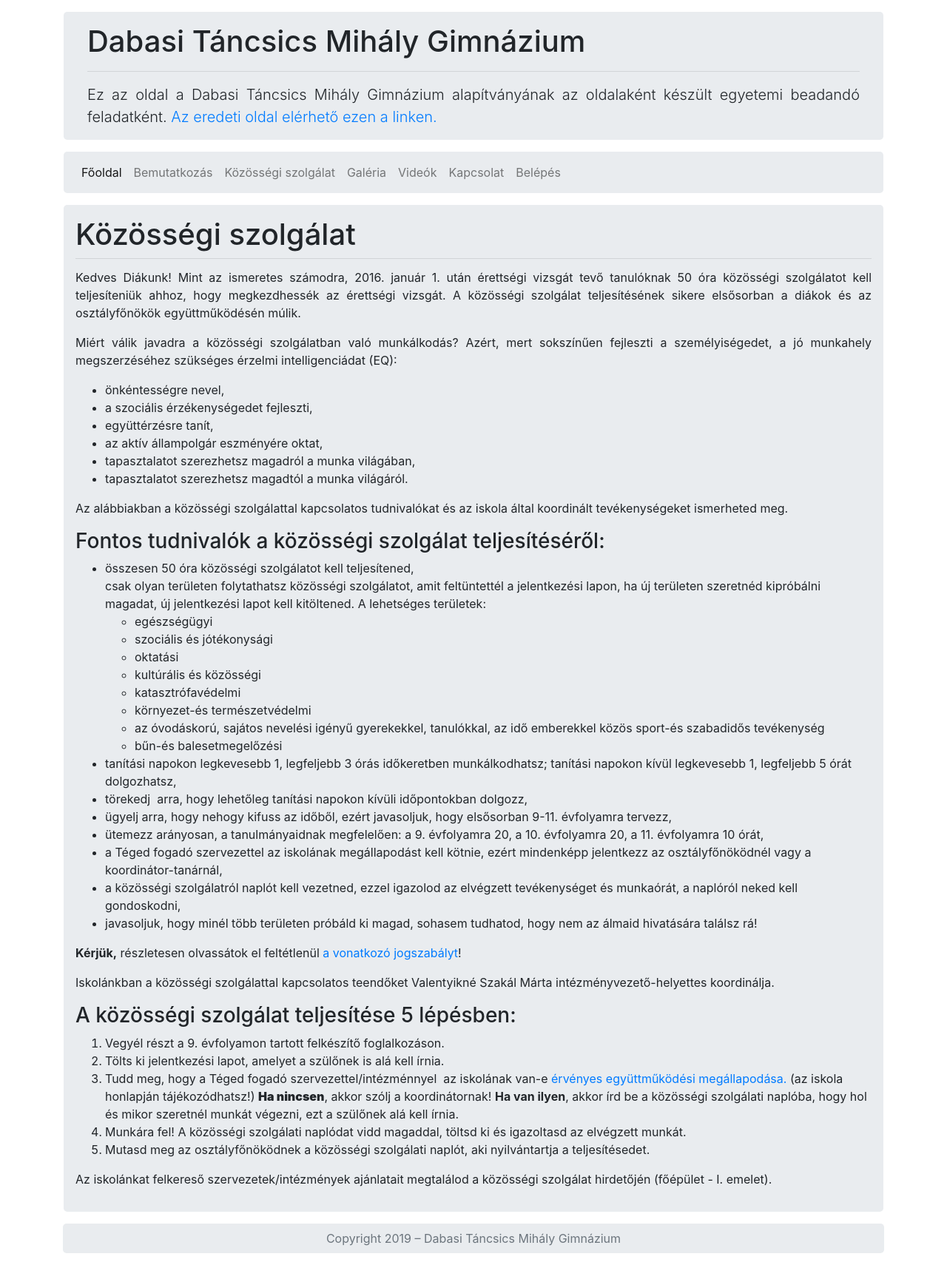
After one commit to kovacsguido/webprog1, a PHP site: page /index.php?page=community-service in a window 1280 px wide. The commit adds this page. Shown: the whole page at 74% size. Run offline with PHP 8.4, Linux system fonts and the light colour scheme; some libraries are stand-ins or nearby versions.

Commit message:
Added a new text page

```diff
--- a/includes/config.inc.php
+++ b/includes/config.inc.php
@@ -10,7 +10,7 @@ $headDetails = [
 ];
 
 $footerDetails = [
-    'copyright' => 'Copyright ' . date("Y") . '.',
+    'copyright' => 'Copyright ' . date("Y"),
     'company'   => 'Dabasi Táncsics Mihály Gimnázium'
 ];
 
@@ -22,6 +22,10 @@ $pages = [
     'about-us' => [
         'file'  => 'about-us',
         'title' => 'Bemutatkozás'
+    ],
+    'community-service' => [
+        'file'  => 'community-service',
+        'title' => 'Közösségi szolgálat'
     ],
     'contact'    => [
         'file'  => 'contact',
--- /dev/null
+++ b/templates/community-service.tpl.php
@@ -0,0 +1,46 @@
+<h1>Közösségi szolgálat</h1>
+<hr class="my-4">
+<p>Kedves Diákunk!&nbsp;<span style="line-height: 1.3em;">Mint az ismeretes számodra, 2016. január 1. után érettségi vizsgát tevő tanulóknak 50 óra közösségi szolgálatot kell teljesíteniük ahhoz, hogy megkezdhessék az érettségi vizsgát. A&nbsp;</span>közösségi szolgálat teljesítésének sikere elsősorban a diákok és az osztályfőnökök együttműködésén múlik.</p>
+<p>Miért válik javadra a közösségi szolgálatban való munkálkodás? Azért, mert sokszínűen fejleszti a személyiségedet, a jó munkahely megszerzéséhez szükséges érzelmi intelligenciádat (EQ):</p>
+<ul>
+    <li>önkéntességre nevel,</li>
+    <li>a szociális érzékenységedet fejleszti,</li>
+    <li>együttérzésre tanít,</li>
+    <li>az aktív állampolgár eszményére oktat,</li>
+    <li>tapasztalatot szerezhetsz magadról a munka világában,</li>
+    <li>tapasztalatot szerezhetsz magadtól a munka világáról.&nbsp;</li>
+</ul>
+<p>Az alábbiakban a közösségi szolgálattal kapcsolatos tudnivalókat és az iskola által koordinált tevékenységeket ismerheted meg.</p>
+<h3>Fontos tudnivalók a közösségi szolgálat teljesítéséről:</h3>
+<ul>
+    <li>összesen 50 óra közösségi szolgálatot kell teljesítened,</li>
+    csak olyan területen folytathatsz közösségi szolgálatot, amit feltüntettél a jelentkezési lapon, ha új területen szeretnéd kipróbálni magadat, új jelentkezési lapot kell kitöltened. A lehetséges területek:
+    <ul>
+        <li>egészségügyi</li>
+        <li>szociális és jótékonysági</li>
+        <li>oktatási</li>
+        <li>kultúrális és közösségi</li>
+        <li>katasztrófavédelmi</li>
+        <li>környezet-és természetvédelmi</li>
+        <li>az óvodáskorú, sajátos nevelési igényű gyerekekkel, tanulókkal, az idő emberekkel közös sport-és szabadidős tevékenység</li>
+        <li>bűn-és balesetmegelőzési</li>
+    </ul>
+    <li>tanítási napokon legkevesebb 1, legfeljebb 3 órás időkeretben munkálkodhatsz; tanítási napokon kívül legkevesebb 1, legfeljebb 5 órát dolgozhatsz,</li>
+    <li>törekedj &nbsp;arra, hogy lehetőleg tanítási napokon kívüli időpontokban dolgozz,</li>
+    <li>ügyelj arra, hogy nehogy kifuss az időből, ezért javasoljuk, hogy elsősorban 9-11. évfolyamra tervezz,</li>
+    <li>ütemezz arányosan, a tanulmányaidnak megfelelően: a 9. évfolyamra 20, a 10. évfolyamra 20, a 11. évfolyamra 10 órát,</li>
+    <li>a Téged fogadó szervezettel az iskolának megállapodást kell kötnie, ezért mindenképp jelentkezz az osztályfőnöködnél vagy a koordinátor-tanárnál,</li>
+    <li>a közösségi szolgálatról naplót kell vezetned, ezzel igazolod az elvégzett tevékenységet és munkaórát, a naplóról neked kell gondoskodni,</li>
+    <li>javasoljuk, hogy minél több területen próbáld ki magad, sohasem tudhatod, hogy nem az álmaid hivatására találsz rá!</li>
+</ul>
+<p><strong>Kérjük,</strong> részletesen olvassátok el feltétlenül <a href="#" class="doc">a vonatkozó jogszabályt</a>!</p>
+<p>Iskolánkban a közösségi szolgálattal kapcsolatos teendőket Valentyikné Szakál Márta intézményvezető-helyettes koordinálja.</p>
+<h3>A közösségi szolgálat teljesítése 5 lépésben:</h3>
+<ol>
+    <li>Vegyél részt a 9. évfolyamon tartott felkészítő foglalkozáson.&nbsp;</li>
+    <li>Tölts ki jelentkezési lapot, amelyet a szülőnek is alá kell írnia.</li>
+    <li>Tudd meg, hogy a Téged fogadó szervezettel/intézménnyel &nbsp;az iskolának van-e <a href="#" class="pdf">érvényes együttműködési megállapodása.</a>&nbsp;(az iskola honlapján tájékozódhatsz!)&nbsp;<strong><strong>Ha nincsen</strong><span style="font-weight: normal;">, akkor szólj a koordinátornak!&nbsp;</span>Ha van ilyen</strong>, akkor írd be a közösségi szolgálati naplóba, hogy hol és mikor szeretnél munkát végezni, ezt a szülőnek alá kell írnia.&nbsp;</li>
+    <li>Munkára fel! A közösségi szolgálati naplódat vidd magaddal, töltsd ki és igazoltasd az elvégzett munkát.&nbsp;</li>
+    <li>Mutasd meg az osztályfőnöködnek a közösségi szolgálati naplót, aki nyilvántartja a teljesítésedet.</li>
+</ol>
+<p>Az iskolánkat felkereső szervezetek/intézmények ajánlatait megtalálod a közösségi szolgálat hirdetőjén (főépület - I. emelet).</p>
--- a/templates/index.tpl.php
+++ b/templates/index.tpl.php
@@ -18,10 +18,15 @@
         .head .jumbotron {margin-bottom: 1rem; padding: 1rem 2rem;}
         .head .jumbotron hr.my-4 {margin-top: 1rem !important; margin-bottom: 1rem !important;}
         .head .jumbotron p {margin-bottom: 0; text-align: justify;}
-        .navbar.bg-light {background-color: #e9ecef !important; margin-bottom: 1rem;}
-        .content {background-color: #e9ecef !important; padding: 1rem;}
+        .navbar.bg-light {background-color: #e9ecef !important; border-radius: .3rem; margin-bottom: 1rem;}
+        .content {background-color: #e9ecef !important; border-radius: .3rem; padding: 1rem;}
         .content hr.my-4 {margin-top: 0 !important; margin-bottom: .8rem !important;}
         .content p {text-align: justify;}
+        footer {background-color: #e9ecef !important; border-radius: .3rem; margin-bottom: 1rem; text-align: center;}
+
+        .gsc-control-cse {background-color: transparent !important; border: none !important; padding: 0 !important; width: 250px !important;}
+        .gsc-search-button-v2 {border-radius: .3rem !important; padding: 9px 27px !important;}
+        .gsc-input-box {border-radius: .3rem !important;}
     </style>
 </head>
 <body>
@@ -52,6 +57,9 @@
                             <a class="nav-link" href="/?page=about-us"><?php echo $pages['about-us']['title']; ?></a>
                         </li>
                         <li class="nav-item">
+                            <a class="nav-link" href="/?page=community-service"><?php echo $pages['community-service']['title']; ?></a>
+                        </li>
+                        <li class="nav-item">
                             <a class="nav-link" href="/?page=gallery"><?php echo $pages['gallery']['title']; ?></a>
                         </li>
                         <li class="nav-item">
@@ -64,10 +72,23 @@
                             <a class="nav-link" href="/?page=login"><?php echo $pages['login']['title']; ?></a>
                         </li>
                     </ul>
-                    <form class="form-inline my-2 my-lg-0">
+                    <!-- form class="form-inline my-2 my-lg-0" method="post">
                         <input class="form-control mr-sm-2" type="search" placeholder="Keresés..." aria-label="Search">
                         <button class="btn btn-outline-info my-2 my-sm-0" type="submit">Keres</button>
-                    </form>
+                    </form //-->
+                    <script>
+                        (function() {
+                            var cx = '015623446626408757465:eyv1jxqyziu';
+                            var gcse = document.createElement('script');
+                            gcse.type = 'text/javascript';
+                            gcse.async = true;
+                            gcse.src = 'https://cse.google.com/cse.js?cx=' + cx;
+                            var s = document.getElementsByTagName('script')[0];
+                            s.parentNode.insertBefore(gcse, s);
+                        })();
+                    </script>
+                    <gcse:search></gcse:search>
+
                 </div>
             </nav>
         </div>
@@ -77,6 +98,12 @@
             <div class="content"><?php echo $content; ?></div>
         </div>
     </div>
+</div>
+
+<div class="container">
+    <footer class="footer p-2">
+        <span class="text-muted"><?php echo $footerDetails['copyright'] . ' &#8211; ' . $footerDetails['company']; ?></span>
+    </footer>
 </div>
 
 <!-- Optional JavaScript -->
```
